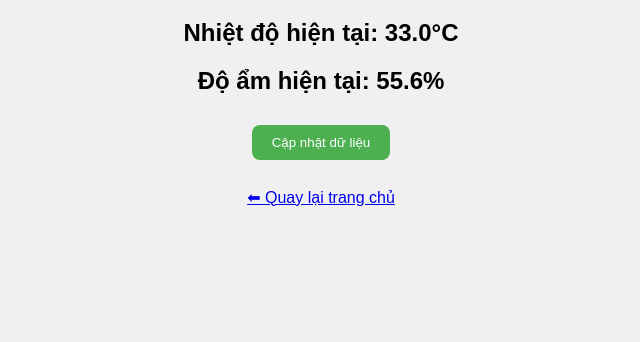
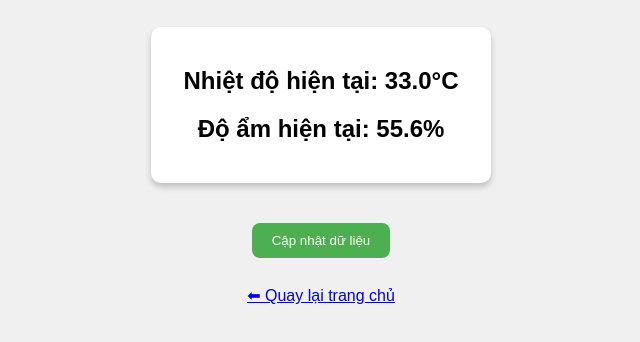
Before and after one commit to quangagta/nhalinhtinh2, a plain HTML site: page nhietdo.html in a window 1280 px wide. Shown: the part 82-424 px from the top of the page, without its empty margins (319-959 px from the left). Drawn offline with Linux system fonts and the light colour scheme.

Commit message:
Update style.css

```diff
--- a/style.css
+++ b/style.css
@@ -8,13 +8,14 @@ body {
 
 h1 {
   color: #333;
+  margin-bottom: 30px;
 }
 
 .menu {
   display: flex;
   justify-content: center;
   gap: 20px;
-  margin-top: 40px;
+  flex-wrap: wrap;
 }
 
 .card {
@@ -25,6 +26,7 @@ h1 {
   color: black;
   box-shadow: 0 4px 6px rgba(0,0,0,0.2);
   transition: 0.3s;
+  width: 200px;
 }
 
 .card:hover {
@@ -40,8 +42,18 @@ button {
   background: #4CAF50;
   color: white;
   cursor: pointer;
+  transition: 0.3s;
 }
 
 button:hover {
   background: #45a049;
 }
+
+.sensor-box {
+  background: white;
+  width: 300px;
+  margin: 30px auto;
+  padding: 20px;
+  border-radius: 10px;
+  box-shadow: 0 4px 6px rgba(0,0,0,0.2);
+}
```
